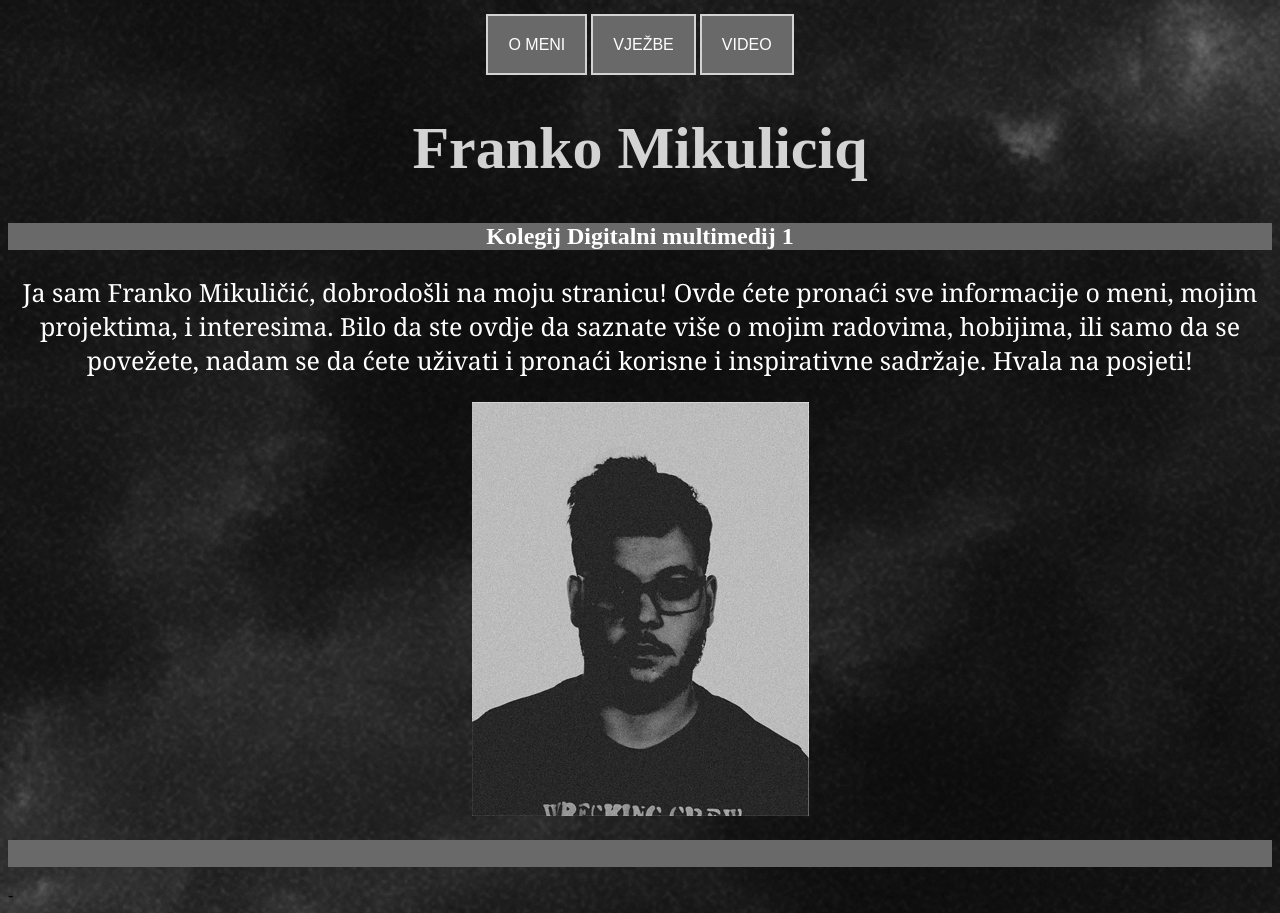
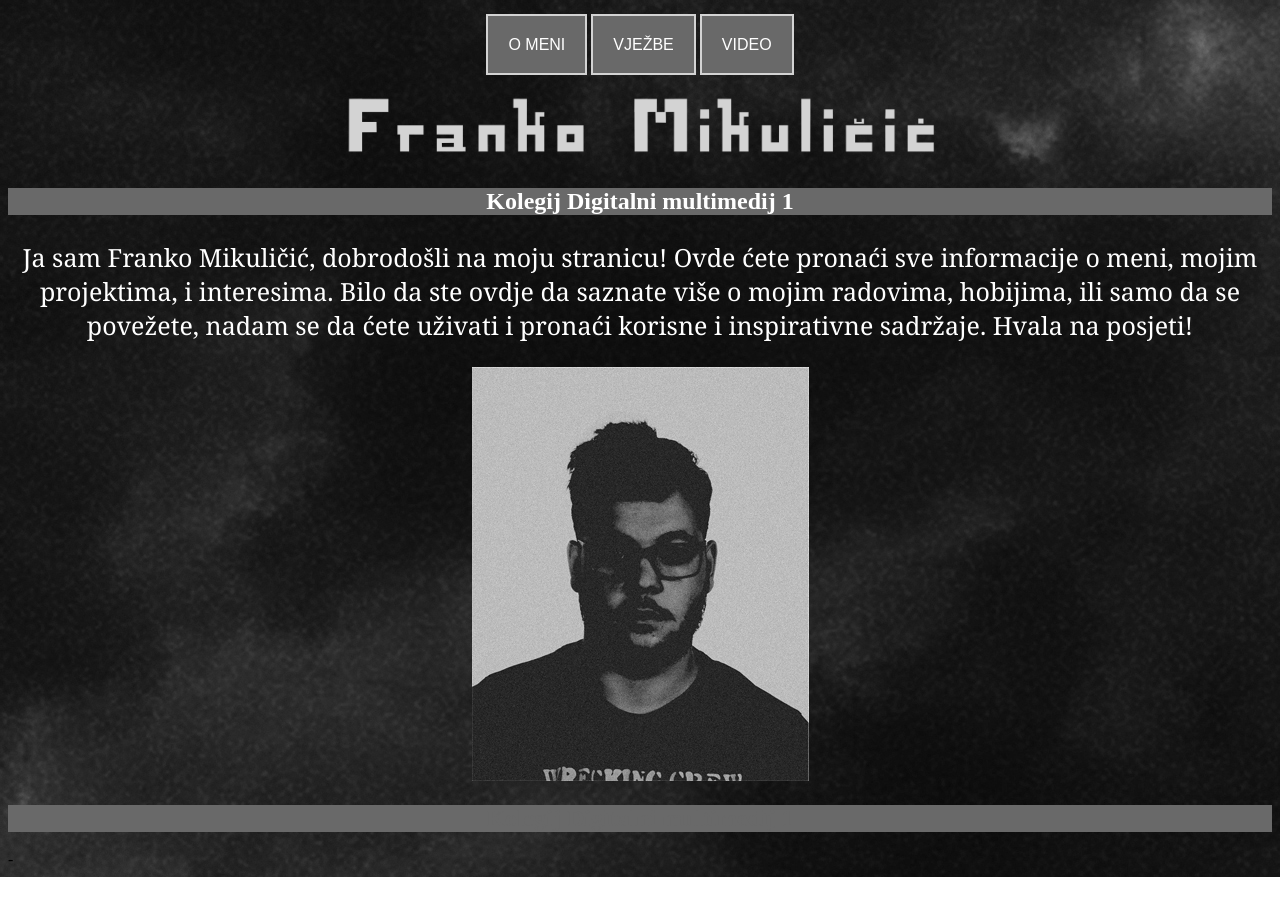
Before and after one commit to fmikulicic/frankomikulicic, a plain HTML site: page index.html in a window 1280 px wide. After the commit the page ends 877 px from the top, so only its background shows below. Drawn offline with nearby package versions, Linux system fonts and the light colour scheme.

Commit message:
Update index.html

```diff
--- a/index.html
+++ b/index.html
@@ -1,4 +1,4 @@
- <!DOCTYPE html>
+<!DOCTYPE html>
 <html>
 <head>
 <title>Franko Mikuličić - projektni zadatak</title>
@@ -60,10 +60,10 @@ p {
 	</ul>
 </nav>
 
-<h1>Franko Mikuliciq</h1>  <!--   izvorno u fontu ne radi kad su ć i č na svojem orginalnom mjestu, tako da su premješteni na tipke c i q -->
-<!-- <div class="gallery">
+<!-- <h1>Franko Mikuliciq</h1>    izvorno u fontu ne radi kad su ć i č na svojem orginalnom mjestu, tako da su premješteni na tipke c i q -->
+<div class="gallery">
         <img src="naslov/sistem.png" alt="Image 1">
-</div> -->
+</div>
 <h2 style="color: white; background-color: dimgray;">Kolegij Digitalni multimedij 1</h2>
 
 <p>Ja sam Franko Mikuličić, dobrodošli na moju stranicu! Ovde ćete pronaći sve informacije o meni, mojim projektima, i interesima. Bilo da ste ovdje da saznate više o mojim radovima, hobijima, ili samo da se povežete, nadam se da ćete uživati i pronaći korisne i inspirativne sadržaje. Hvala na posjeti!</p>
```
